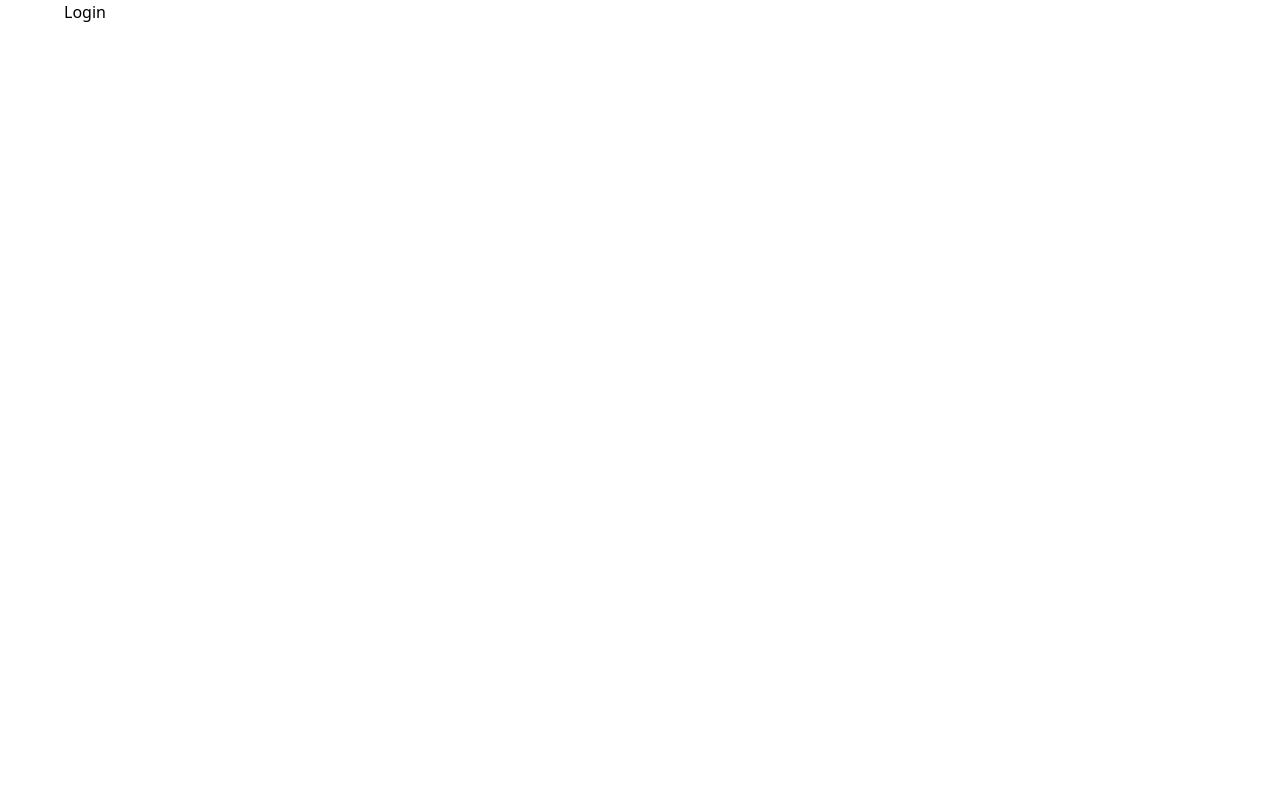
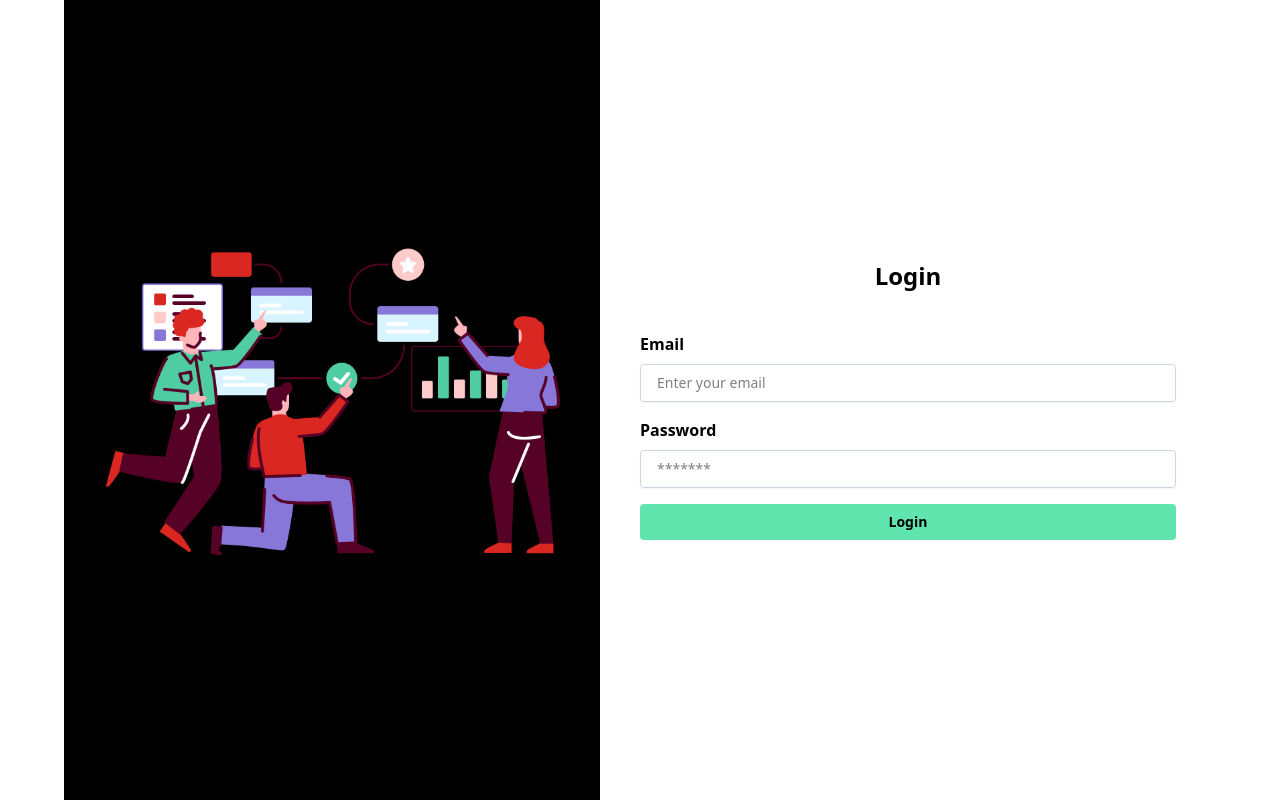
Before and after one commit to tahmid122/revision-mern, a React (Vite) app: page / in a window 1280 px wide. Built offline with nearby package versions, Linux system fonts and the light colour scheme.

Commit message:
login page completed

```diff
--- a/package.json
+++ b/package.json
@@ -13,6 +13,7 @@
     "@tailwindcss/vite": "^4.1.17",
     "react": "^19.2.0",
     "react-dom": "^19.2.0",
+    "react-hot-toast": "^2.6.0",
     "react-router": "^7.9.6",
     "tailwindcss": "^4.1.17"
   },
--- a/src/components/Button/Button.jsx
+++ b/src/components/Button/Button.jsx
@@ -1,8 +1,9 @@
 import React from "react";
 
-const Button = ({ label, click }) => {
+const Button = ({ label, click = () => {}, type = "button" }) => {
   return (
     <button
+      type={type}
       onClick={() => click()}
       className="btn bg-base-color py-2 px-4 text-sm cursor-pointer rounded w-full font-semibold"
     >
--- /dev/null
+++ b/src/components/Input/Input.jsx
@@ -0,0 +1,20 @@
+import React from "react";
+
+const Input = ({ label, type, name, placeholder, changeFunc }) => {
+  return (
+    <div className="flex flex-col gap-2">
+      <label htmlFor={label} className="font-semibold text-base capitalize">
+        {label}
+      </label>
+      <input
+        type={type}
+        name={name}
+        placeholder={placeholder}
+        onChange={(e) => changeFunc(e.target)}
+        className="w-full px-4 py-2 outline-none border border-slate-300 rounded text-sm shadow-xs"
+      />
+    </div>
+  );
+};
+
+export default Input;
--- a/src/main.jsx
+++ b/src/main.jsx
@@ -3,9 +3,11 @@ import { createRoot } from "react-dom/client";
 import "./index.css";
 import { RouterProvider } from "react-router";
 import { router } from "./router/router";
+import { Toaster } from "react-hot-toast";
 
 createRoot(document.getElementById("root")).render(
   <StrictMode>
     <RouterProvider router={router} />
+    <Toaster position="top-center" reverseOrder={false} />
   </StrictMode>
 );
--- a/src/pages/Auth/Login/Login.jsx
+++ b/src/pages/Auth/Login/Login.jsx
@@ -1,7 +1,53 @@
-import React from "react";
+import React, { useState } from "react";
+import Input from "../../../components/Input/Input";
+import Button from "../../../components/Button/Button";
+import toast from "react-hot-toast";
 
 const Login = () => {
-  return <div>Login</div>;
+  const [loginInfo, setLoginInfo] = useState({ email: "", password: "" });
+  const handleChange = (target) => {
+    const name = target.name;
+    const value = target.value;
+    setLoginInfo({ ...loginInfo, [name]: value });
+  };
+  const handleSubmit = (e) => {
+    e.preventDefault();
+    for (const key in loginInfo) {
+      if (loginInfo[key]?.trim() == "") {
+        toast.error(`${key?.toUpperCase()} is required`);
+        return;
+      }
+    }
+    console.log(loginInfo);
+  };
+  return (
+    <div className="h-screen flex">
+      <div className="flex-1 bg-black flex items-center justify-center">
+        <img src="../../../../src/assets/roadmapfull.png" alt="" />
+      </div>
+
+      <div className="flex-1 p-10 flex flex-col gap-10 items-center justify-center">
+        <h2 className="text-2xl font-bold">Login</h2>
+        <form onSubmit={handleSubmit} className="w-full flex flex-col gap-4">
+          <Input
+            label={"email"}
+            type={"email"}
+            name={"email"}
+            placeholder={"Enter your email"}
+            changeFunc={handleChange}
+          />
+          <Input
+            label={"password"}
+            type={"password"}
+            name={"password"}
+            placeholder={"*******"}
+            changeFunc={handleChange}
+          />
+          <Button label={"Login"} type="submit" />
+        </form>
+      </div>
+    </div>
+  );
 };
 
 export default Login;
```
Also changed, not shown: src/assets/roadmapfull.png (added), 1 other file (tests, documents, lock files or other folders).
